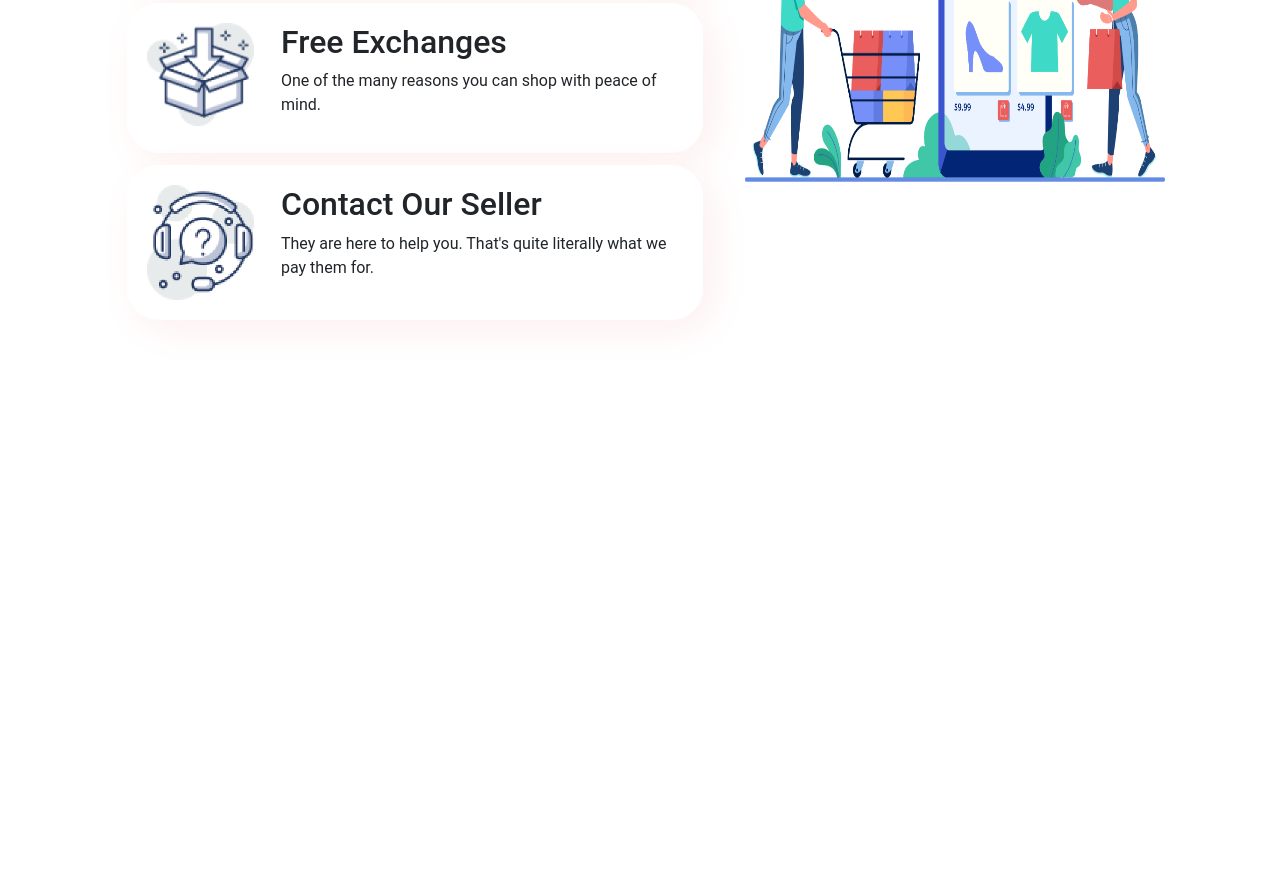
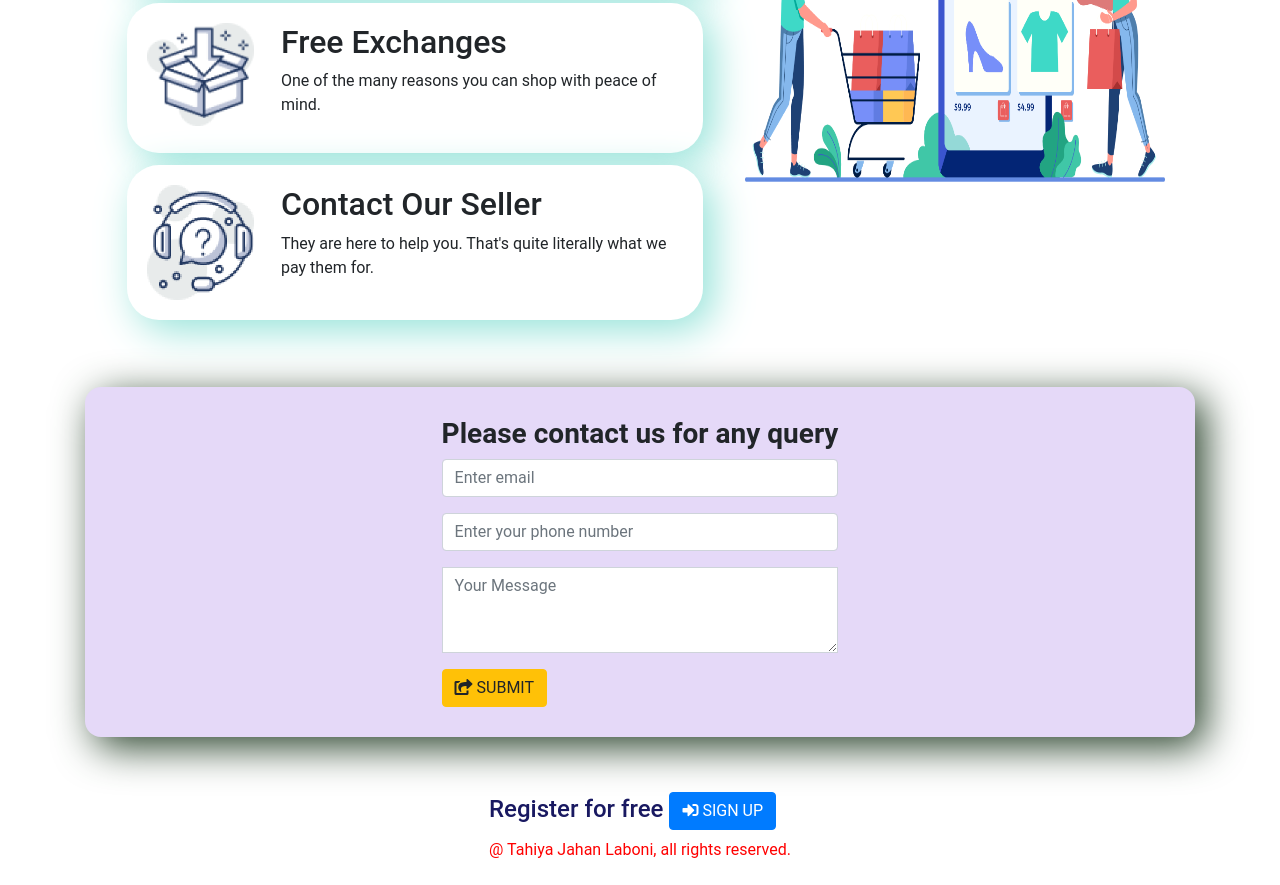
Before and after one commit to iamlaboniraz/Assignment02, a plain HTML site: page index.html in a window 1280 px wide. Shown: the part 2092-2977 px from the top of the page. Before the commit the page ends 2424 px from the top, so only its background shows below. Drawn offline with nearby package versions, Linux system fonts and the light colour scheme.

Commit message:
design part update

```diff
--- a/css/style.css
+++ b/css/style.css
@@ -30,6 +30,7 @@ body{
     border-radius: 7px;
 }
 
+
 .casual-shoes img, .formal-shoes img{
     display: block;
     margin-top: 6%;
@@ -54,7 +55,7 @@ body{
 .service-categories{
     border: 0;
     border-radius: 2em;
-    box-shadow:  10px 10px 40px rgb(253, 239, 239);
+    box-shadow:  10px 10px 40px rgb(147, 226, 216);
     margin: 2%;
 }
 .service-categories img{
@@ -66,3 +67,8 @@ body{
 .service-body{
     padding-left:25%;
 }
+
+/* .services{
+    height: 500px;
+    background-color: tomato;
+} */
--- a/index.html
+++ b/index.html
@@ -45,7 +45,7 @@
                 <a class="nav-link" href="#carouselExampleSlidesOnly">About us</a>
             </span>
             <span class="navbar-text">
-                <a class="nav-link" href="#">Contact us</a>
+                <a class="nav-link" href="#subscribe">Contact us</a>
             </span>
             </div>
       </nav>
@@ -165,8 +165,9 @@
         </section>
 
          <!-- This is for service section -->
-         <section class="container mt-5">
-          <div id="carouselExampleSlidesOnly" class="carousel slide" data-ride="carousel">
+         <section class="container mt-5 h-100 d-inline-block">
+           <div>
+            <div id="carouselExampleSlidesOnly" class="carousel slide" data-ride="carousel">
               <div class="container" class="carousel-inner">
                 <div class="carousel-item active">
                   <div class="row">
@@ -214,9 +215,39 @@
               </div>
             </div>
         </section>
+        <!-- contact section -->
+        <section id="subscribe" style="height: 350px;border-radius: 1em;box-shadow:  10px 10px 40px rgb(40, 66, 42); background-color: rgb(229, 217, 248);" class="container mt-5 d-flex align-items-center justify-content-center">
+          <div>
+            <h3><strong>Please contact us for any query</strong></h3>
+            <div class="form-group">
+
+              <input type="email" class="form-control" id="exampleInputEmail1" aria-describedby="emailHelp" placeholder="Enter email">
+            </div>
+            <div class="form-group">
+
+              <input type="number" class="form-control" id="exampleInputEmail1" aria-describedby="emailHelp" placeholder="Enter your phone number">
+            </div>
+
+            <div class="form-group">
+
+              <textarea class="form-control rounded-0" id="exampleFormControlTextarea2" rows="3" placeholder="Your Message"></textarea>
+            </div>
+            <button class="btn btn-warning"><i class="fas fa-share-square"></i> SUBMIT</button>
+          </div>
+           </div>
+
+  </section>
     </main>
 
-
+<div class="container">
+  <footer style="height: 100px;" class="footer container mt-5 d-flex align-items-center justify-content-center">
+    <div>
+      <h4 style="color: rgb(25, 25, 97);">Register for free <button  class="btn btn-primary"><i class="fas fa-sign-in-alt"></i> SIGN UP</button></h4>
+      <p style="color: red;">@ Tahiya Jahan Laboni, all rights reserved.</p>
+    </div>
+     </div>
+</footer>
+</div>
 
 
     <script src="https://code.jquery.com/jquery-3.4.1.slim.min.js" integrity="sha384-J6qa4849blE2+poT4WnyKhv5vZF5SrPo0iEjwBvKU7imGFAV0wwj1yYfoRSJoZ+n" crossorigin="anonymous"></script>
```
Also changed, not shown: icons/Group 33059.png (added), icons/image 6.png (added), icons/image 7.png (added).
